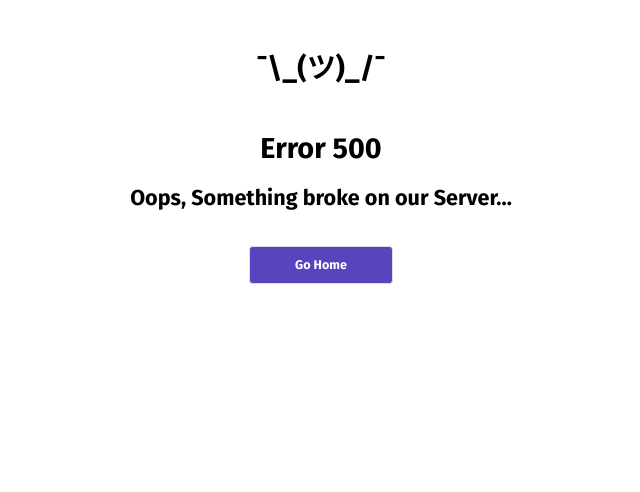
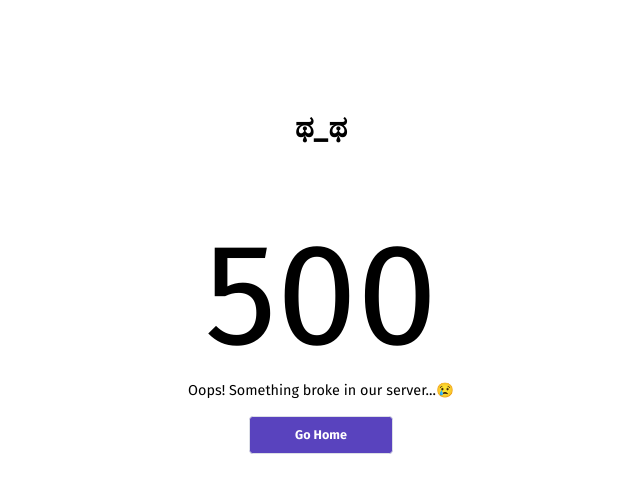
Before and after one commit to Longwater1234/WedemyClient, a Vue app: page /Error500 in a window 1280 px wide. Shown: the top 492 px of the page, without its empty margins (319-959 px from the left). Built offline with nearby package versions, Linux system fonts and the light colour scheme; no server answers; what @techassi/vue-youtube-iframe would draw is missing.

Commit message:
fixes #163, fixes #162, fixes #161

```diff
--- a/src/views/Error404.vue
+++ b/src/views/Error404.vue
@@ -2,8 +2,8 @@
 <template>
   <div class="widescreen">
     <h1 style="margin-top: 50px">¯\_(ツ)_/¯</h1>
-    <h1 style="margin-top: 50px">Error 404</h1>
-    <h2>Hmm, You seem to be lost...</h2>
+    <div class="error-num">404</div>
+    <div>Hmm, You seem to be lost...🙄</div>
     <br />
 
     <!-- BUTTON STARTS HERE -->
@@ -27,13 +27,21 @@ export default defineComponent({
 });
 </script>
 
-<style>
+<style scoped>
 .widescreen {
   margin: 0 auto;
+  display: flex;
+  flex-direction: column;
+  justify-content: center;
   text-align: center;
   width: 50%;
   height: 70vh;
   color: black;
+}
+
+.error-num {
+  margin-top: 50px;
+  font-size: 10rem;
 }
 
 .shortbaby {
--- a/src/views/Error500.vue
+++ b/src/views/Error500.vue
@@ -1,9 +1,9 @@
 <!-- Copyright (c) 2022. Davis Tibbz. Github: https://github.com/longwater1234. MIT License  -->
 <template>
   <div class="widescreen">
-    <h1 style="margin-top: 50px">¯\_(ツ)_/¯</h1>
-    <h1 style="margin-top: 50px">Error 500</h1>
-    <h2>Oops, Something broke on our Server...</h2>
+    <h1 style="margin-top: 50px">ಥ_ಥ</h1>
+    <div class="error-num">500</div>
+    <div>Oops! Something broke in our server...😢</div>
     <br />
 
     <!-- BUTTON STARTS HERE -->
@@ -29,10 +29,18 @@ export default defineComponent({
 <style scoped>
 .widescreen {
   margin: 0 auto;
+  display: flex;
+  flex-direction: column;
+  justify-content: center;
   text-align: center;
   width: 50%;
   height: 70vh;
   color: black;
+}
+
+.error-num {
+  margin-top: 50px;
+  font-size: 10rem;
 }
 
 .shortbaby {
```
Also changed, not shown: package.json (+9 -2 lines), 2 other files (tests, documents, lock files or other folders).
